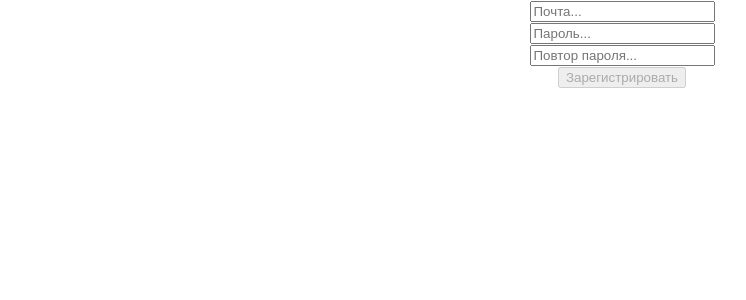
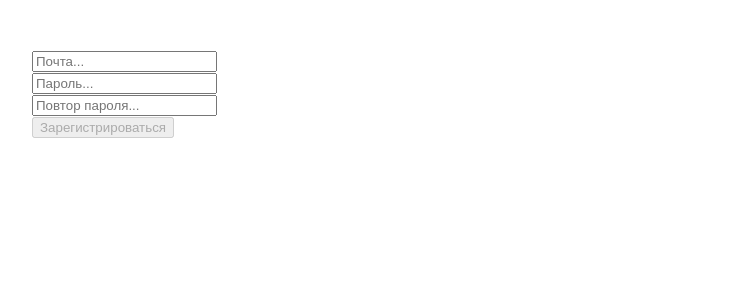
Before and after one commit to Buretos/react-4, a React (Create React App) app in the folder my-app/: page / in a window 1280 px wide. Shown: the top 300 px of the page, without its empty margins (18-764 px from the left). Built offline with nearby package versions, Linux system fonts and the light colour scheme.

Commit message:
Reshenie-4-1-full

```diff
--- a/my-app/src/App.js
+++ b/my-app/src/App.js
@@ -1,4 +1,4 @@
-import { useState } from 'react';
+import { useState, useRef, useEffect } from 'react';
 import { Field } from './components';
 import {
 	emaiValidator,
@@ -12,20 +12,34 @@ const App = () => {
 	const [password, setPassword] = useState('');
 	const [passcheck, setPasscheck] = useState('');
 
-	const [isEmailValide, setIsEmailValide] = useState(false);
-	const [isPasswordValide, setIsPasswordValide] = useState(false);
-	const [isPasscheckValide, setIsPasscheckValide] = useState(false);
+	const [isEmailValid, setIsEmailValid] = useState(false);
+	const [isPasswordValid, setIsPasswordValid] = useState(false);
+	const [isPasscheckValid, setIsPasscheckValid] = useState(false);
 
-	const isFormValide = isEmailValide && isPasswordValide && isPasscheckValide;
+	const submitButtonRef = useRef(null);
+
+	const isFormValid = isEmailValid && isPasswordValid && isPasscheckValid;
+
+	const onSubmit = (event) => {
+		event.preventDefault();
+		console.log({ email, password });
+	};
+
+	useEffect(() => {
+		if (isFormValid) {
+			submitButtonRef.current.focus();
+		}
+	}, [isFormValid]);
 
 	return (
 		<div className={styles.App}>
-			<form>
+			<form onSubmit={onSubmit}>
 				<Field
 					type="text"
 					name="email"
 					placeholder="Почта..."
 					value={email}
+					setIsValid={setIsEmailValid}
 					setValue={setEmail}
 					validators={[emaiValidator]}
 				/>
@@ -35,6 +49,7 @@ const App = () => {
 					placeholder="Пароль..."
 					value={password}
 					setValue={setPassword}
+					setIsValid={setIsPasswordValid}
 					validators={[passwordMinValidator, passwordSymbolsValidator]}
 				/>
 				<Field
@@ -43,13 +58,15 @@ const App = () => {
 					placeholder="Повтор пароля..."
 					value={passcheck}
 					setValue={setPasscheck}
+					setIsValid={setIsPasscheckValid}
 					validators={[
 						(value) => (value === password ? null : 'Пароли не совпадают'),
 					]}
-					dependencies={['password']}
+					dependencies={{ password }}
+					focreValidation={(value) => value.length > 0}
 				/>
-				<button type="submit" disabled={!isFormValide}>
-					Зарегистрировать
+				<button type="submit" disabled={!isFormValid} ref={submitButtonRef}>
+					Зарегистрироваться
 				</button>
 			</form>
 		</div>
--- a/my-app/src/App.module.css
+++ b/my-app/src/App.module.css
@@ -1,14 +1,7 @@
 .App {
-  text-align: center;
+  margin: 50px 0 0 50px;
 }
 
-.field {
-	margin-bottom: 10px;
-}
-
-.button {
-	margin-top: 30px;
-}
 
 .error {
 	color: red;
--- a/my-app/src/components/field/field.js
+++ b/my-app/src/components/field/field.js
@@ -1,17 +1,46 @@
 import { validate } from './utils';
-import { useState } from 'react';
+import { useEffect, useState } from 'react';
 import styles from './field.module.css';
 
-export const Field = ({ value, setValue, validators, dependencies = [], ...props }) => {
+export const Field = ({
+	value,
+	setValue,
+	setIsValid,
+	validators,
+	dependencies = {},
+	focreValidation = () => false,
+	...props
+}) => {
 	const [error, setError] = useState(null);
-	const onChange = ({ target }) => {
-		setValue(target.value);
+	const [isDirty, setIsDirty] = useState();
+
+	const validateField = (currentValue, shouldValidate) => {
+		let error = null;
+		let isValid = false;
+
+		if (shouldValidate) {
+			error = validate(currentValue, validators);
+			isValid = error === null;
+		}
+
+		setError(error);
+		setIsValid(isValid);
 	};
 
-	const onBlur = () => {
-		const error = validate(value, validators);
-		setError(error);
+	useEffect(() => {
+		validateField(value, isDirty);
+		// eslint-disable-next-line react-hooks/exhaustive-deps
+	}, [...Object.values(dependencies)]);
+
+	const onChange = ({ target }) => {
+		setIsDirty(true);
+		setValue(target.value);
+
+		const isForceValidated = focreValidation(target.value);
+		validateField(target.value, isForceValidated);
 	};
+
+	const onBlur = () => validateField(value, isDirty);
 
 	return (
 		<div>
--- a/my-app/src/validators/password-symbols-validator.js
+++ b/my-app/src/validators/password-symbols-validator.js
@@ -1,6 +1,6 @@
 export const passwordSymbolsValidator = (value) =>
 	/^\S+$/.test(value) &&
-	/ [a-zA-Z]+/.test(value) &&
+	/[a-zA-Z]+/.test(value) &&
 	/[0-9]+/.test(value) &&
 	/\W+/.test(value)
 		? null
```
